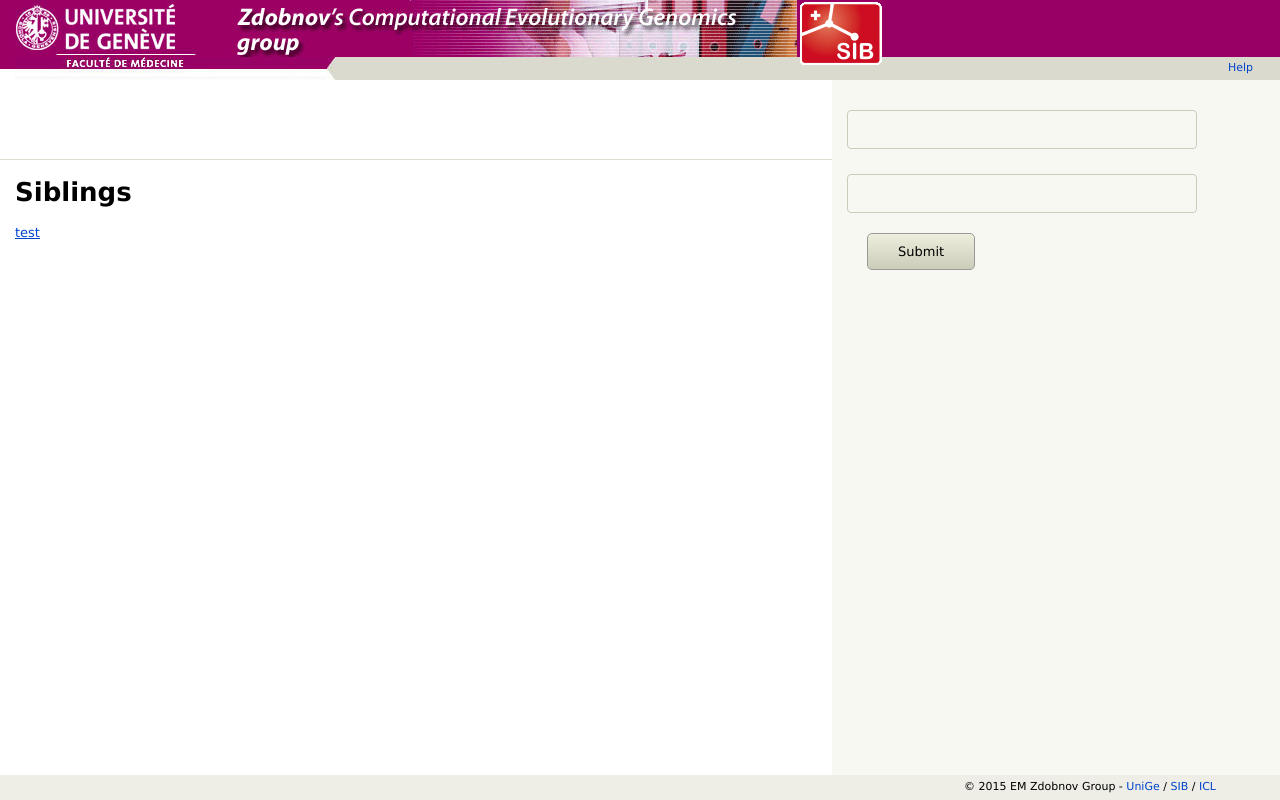
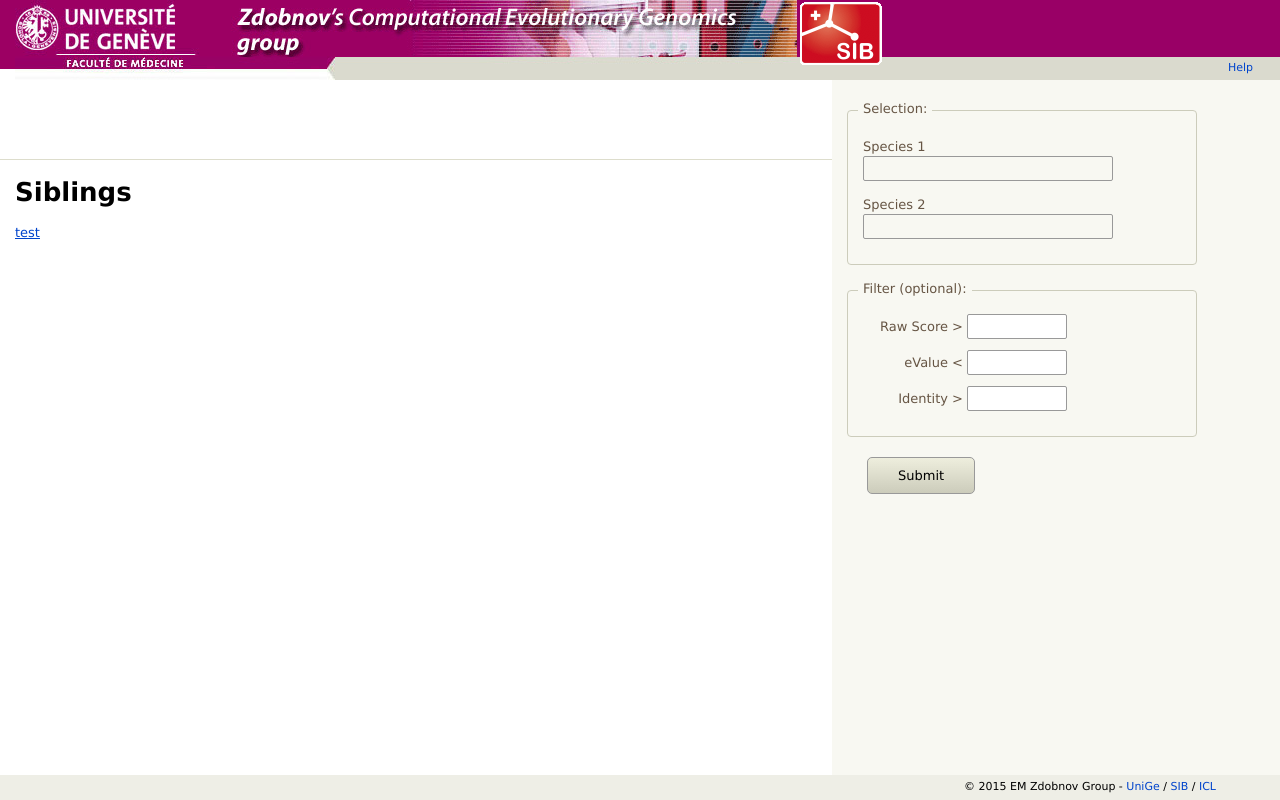
Before and after one commit to ezlab/siblings_gui, a plain HTML site: page index.html in a window 1280 px wide. Drawn offline with Linux system fonts and the light colour scheme.

Commit message:
sidebar inputs

```diff
--- a/index.html
+++ b/index.html
@@ -30,11 +30,27 @@
 
 			<div class="s-sidebar-wrap">
 				<div class="s-sidebar-section">
+					<div class="s-sidebar-label">Selection:</div>
+
+					<div class="s-sidebar-label">Species 1</div>
+					<div class="s-sidebar-data" data-field="species1"></div>
+
+					<div class="s-sidebar-label">Species 2</div>
+					<div class="s-sidebar-data" data-field="species2"></div>
 
 				</div>
 
 				<div class="s-sidebar-section">
+					<div class="s-sidebar-label">Filter (optional):</div>
 
+					<div class="s-sidebar-label-left">Raw Score &gt;</div>
+					<input data-field="raw_score" type="text" /><br>
+
+					<div class="s-sidebar-label-left">eValue &lt;</div>
+					<input data-field="evalue" type="text" /><br>
+
+					<div class="s-sidebar-label-left">Identity &gt;</div>
+					<input data-field="identity" type="text" /><br>
 				</div>
 
 				<button id="submit-button">Submit</button>
--- a/static/css/page.css
+++ b/static/css/page.css
@@ -48,6 +48,7 @@
 	background: inherit;
 }
 
+.s-sidebar-data,
 .s-sidebar-wrap input,
 .s-sidebar-wrap select {
 	font: inherit;
@@ -59,8 +60,18 @@
 	line-height: 23px;
 }
 
-.s-sidebar-wrap .s-input-small {
-	width: 117px;
+
+.s-sidebar-label-left {
+	display: inline-block;
+	width: 100px;
+	margin-top: 15px;
+	color: #654;
+	line-height: 1.4em;
+	text-align: right;
+}
+
+.s-sidebar-label-left+input {
+	width: 100px;
 }
 
 .s-sidebar-label {
--- a/static/js/all.js
+++ b/static/js/all.js
@@ -11,5 +11,6 @@
 	include('render.js');
 	include('pages.js');
 	include('params.js');
+	include('sidebar.js');
 
 })();
--- /dev/null
+++ b/static/js/sidebar.js
@@ -0,0 +1,59 @@
+
+(function(){
+
+	var fields = {},
+		lists = {};
+
+
+	function submit(e){
+		if ((e.keyCode || e.which) == 13){
+			$(this).blur();
+			window.setTimeout(function(){
+				$('#submit-button').click();
+			}, 0);
+		}
+	}
+
+
+	function bind(){
+
+		var field = $(this),
+			name = field.attr('data-field');
+
+		function getState(){
+			field.filter('DIV').html(app.get(name));
+			field.filter('INPUT,SELECT').val(app.get(name));
+		}
+
+		app.on('ready', getState);
+		app.on(name, getState);
+
+		function setState(){
+			app.set(name, field.val());
+		}
+
+		if (this.tagName == 'INPUT'){
+			field.blur(setState);
+			field.keypress(submit);
+		}
+
+		if (this.tagName == 'SELECT'){
+			field.change(setState);
+		}
+
+		fields[name] = field;
+	}
+
+
+
+	app.on('init', function(){
+
+		$('input[data-field]').each(bind);
+		$('select[data-field]').each(bind);
+		$('.s-sidebar-data').each(bind);
+
+	});
+
+
+
+})();
```
